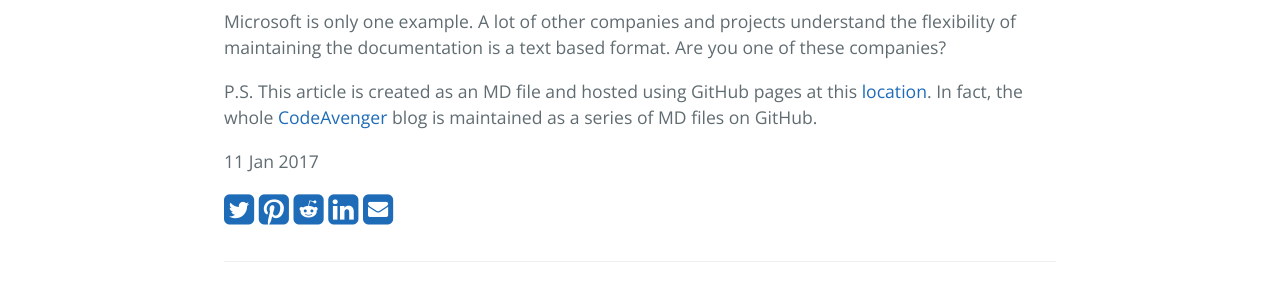
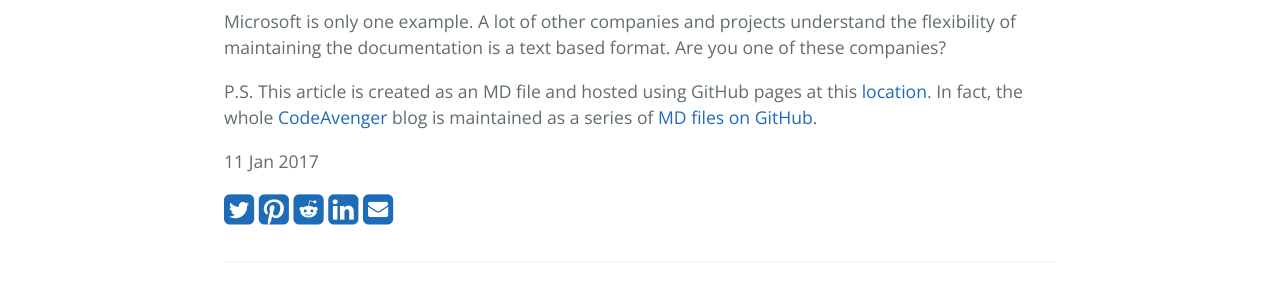
Before and after one commit to mveteanu/CodeAvenger, a Jekyll site: the page built from _posts/2017-01-11-Manually-code-your-technical-documentation.md, in a window 1280 px wide. Shown: the part 1320-1617 px from the top of the page. Built offline with Jekyll 4.4.1, drawn with Linux system fonts in a browser that asks for light colours; nearby versions of some CDN libraries; our own code applies the rules of GitHub Pages for plain Markdown files; part of the change alters nothing that is shown.

```diff
--- a/_posts/2017-01-11-Manually-code-your-technical-documentation.md
+++ b/_posts/2017-01-11-Manually-code-your-technical-documentation.md
@@ -32,4 +32,4 @@ Processed .MD files are then presented for end-users on [https://docs.microsoft.
 
 Microsoft is only one example. A lot of other companies and projects understand the flexibility of maintaining the documentation is a text based format. Are you one of these companies?
 
-P.S. This article is created as an MD file and hosted using GitHub pages at this [location](http://github.com/mveteanu/CodeAvenger/blob/master/_posts/2017-01-11-Manually-code-your-technical-documentation.md). In fact, the whole [CodeAvenger](http://www.codeavenger.com) blog is maintained as a series of MD files on GitHub.
+P.S. This article is created as an MD file and hosted using GitHub pages at this [location](http://github.com/mveteanu/CodeAvenger/blob/master/_posts/2017-01-11-Manually-code-your-technical-documentation.md). In fact, the whole [CodeAvenger](http://www.codeavenger.com) blog is maintained as a series of [MD files on GitHub](http://github.com/mveteanu/CodeAvenger/).
```
